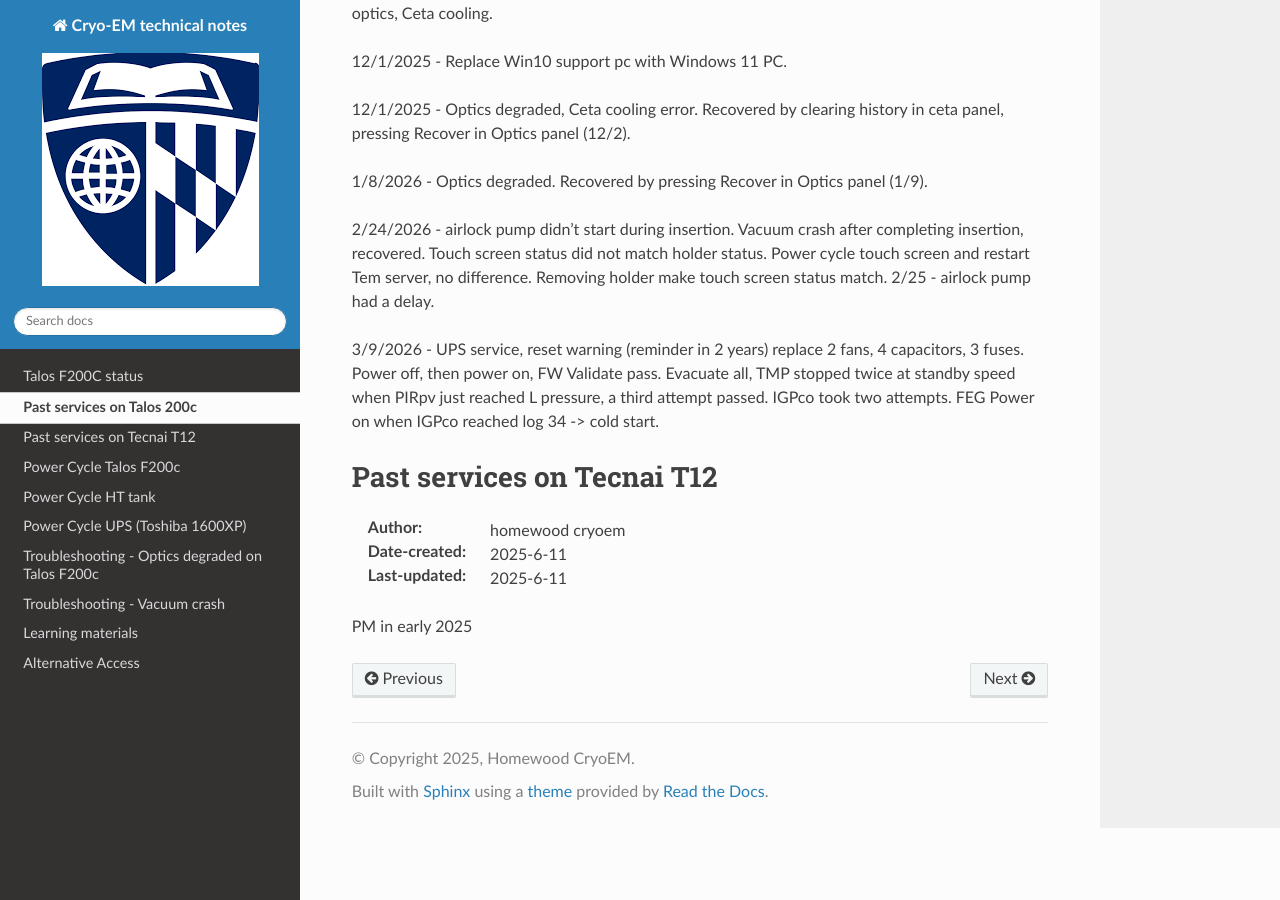
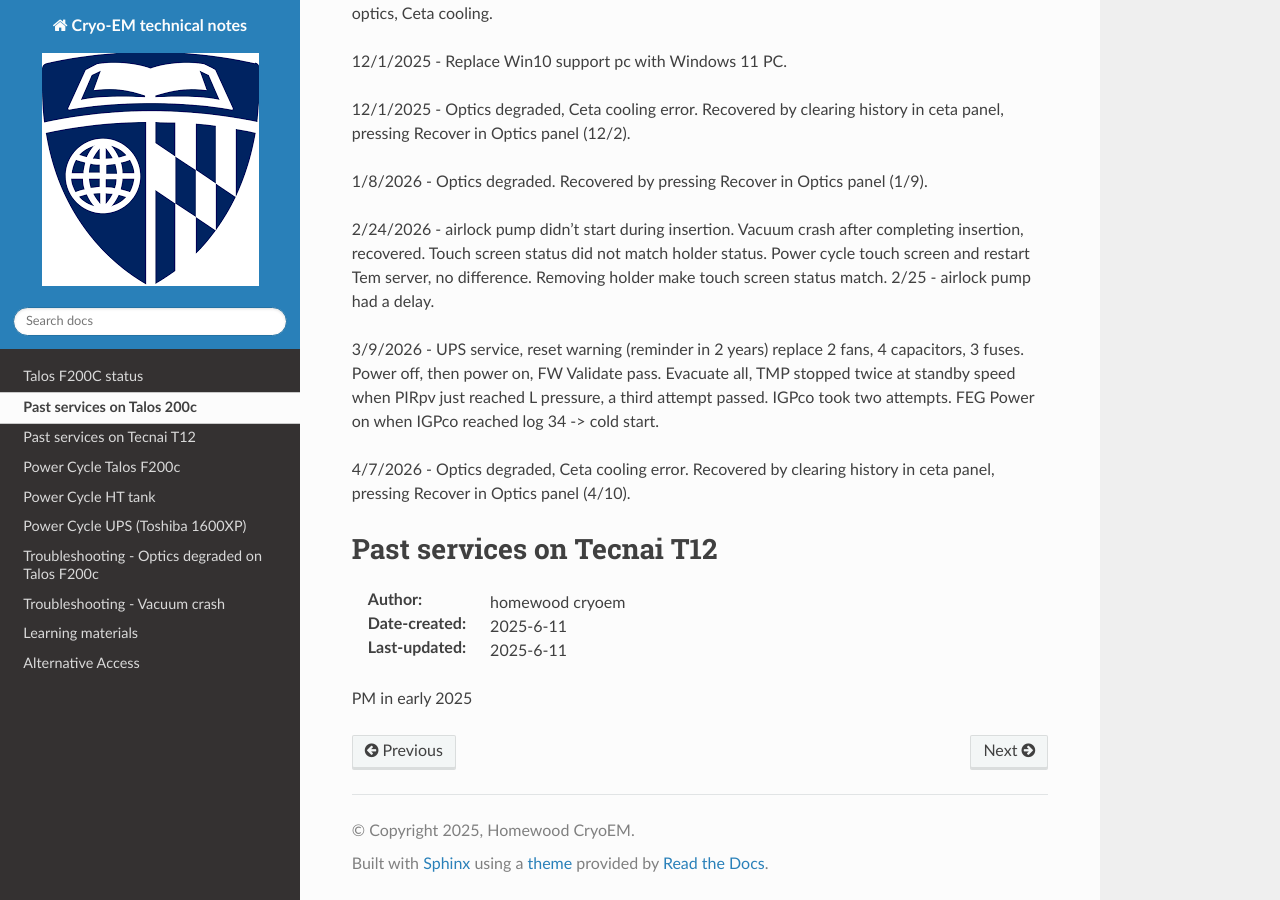
Before and after one commit to coherency224/hop-em, a Sphinx documentation site: the page built from docs/source/Past_services.rst, in a window 1280 px wide and 900 px high, scrolled down 1214 px. Built offline with Sphinx 7.4.7 and the Read the Docs theme 3.1.0, drawn with Linux system fonts in a browser that asks for light colours; pages that are not in the unit, such as notebooks, are missing from menus.

Commit message:
Update Past_services.rst

```diff
--- a/docs/source/Past_services.rst
+++ b/docs/source/Past_services.rst
@@ -5,7 +5,7 @@
 
 :Author: homewood cryoem
 :Date-created: 2025-6-11
-:Last-updated: 2026-3-12
+:Last-updated: 2026-4-10
 
 HVAC events: 6/13/2025 (planned), 6/27 (planned), 7/15 (unplanned), 8/2 - 8/5 (unplanned), 8/12 (unplanned,v), 8/27 (unplanned), 8/31-9/2 (unplanned), 11/13-14 (unplanned), 11/21 (unplanned,v), 12/5 (unplanned,v); 1/10-12/2026 (unplanned), 1/15-21 (unplanned), 1/23 (unplanned,v)
 
@@ -45,6 +45,8 @@
 
 3/9/2026 - UPS service, reset warning (reminder in 2 years) replace 2 fans, 4 capacitors, 3 fuses. Power off, then power on, FW Validate pass. Evacuate all, TMP stopped twice at standby speed when PIRpv just reached L pressure, a third attempt passed. IGPco took two attempts. FEG Power on when IGPco reached log 34 -> cold start.
 
+4/7/2026 - Optics degraded, Ceta cooling error. Recovered by clearing history in ceta panel, pressing Recover in Optics panel (4/10).
+
 Past services on Tecnai T12
 ==========================
 
```
